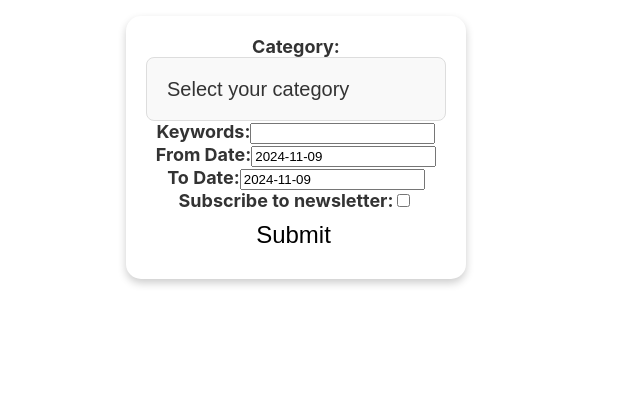
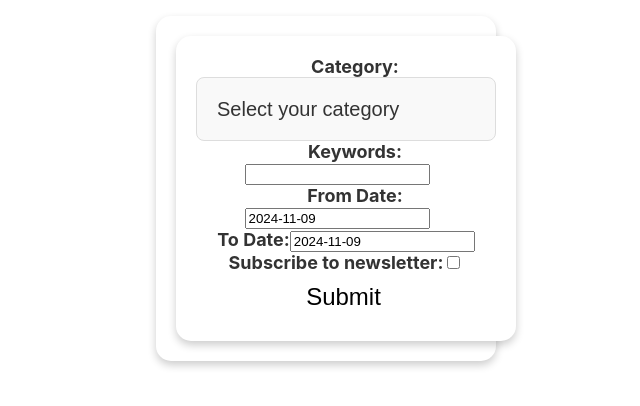
Before and after one commit to nishoof/newsflash, a React (Create React App) app: page / in a window 1280 px wide. Shown: the top 406 px of the page, without its empty margins (314-954 px from the left). Built offline with nearby package versions, Linux system fonts and the light colour scheme.

Commit message:
modifications to css

```diff
--- a/src/App.css
+++ b/src/App.css
@@ -5,6 +5,27 @@
 h1 {
   margin: 0em;
   font-size: 84px;
+}
+
+form {
+  max-width: 400px;
+  margin: auto;
+  width: 300px;
+  padding: 20px;
+  background-color: white;
+  border-radius: 15px;
+  box-shadow: 0 4px 8px rgba(0, 0, 0, 0.2);
+  align-items: center;
+  justify-content: center;
+  text-align: center;
+  font-size: 18px;
+  font-weight: bold;
+  color: #333;
+  position: relative;
+}
+
+label {
+  padding: 1em;
 }
 
 button {
```
